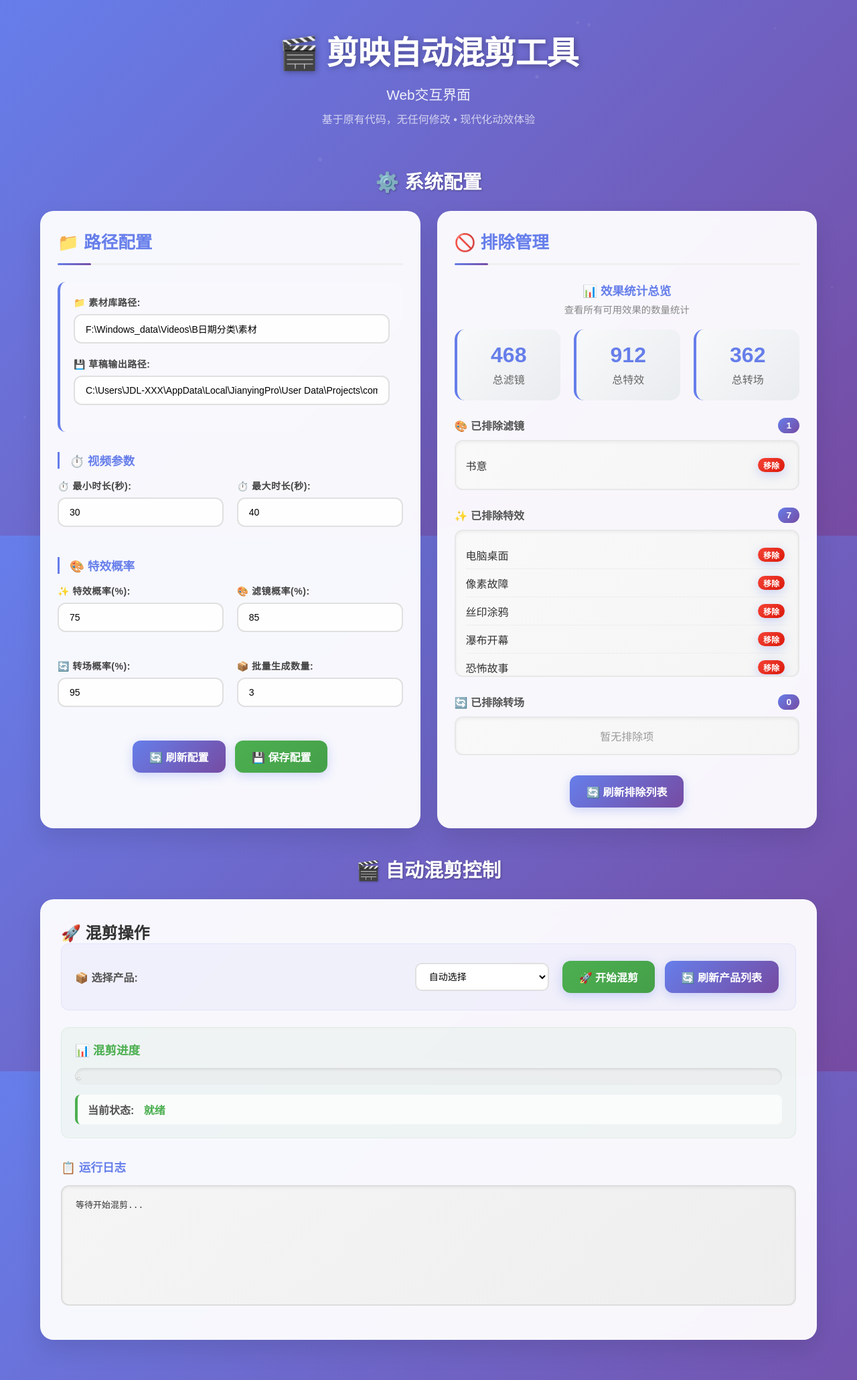
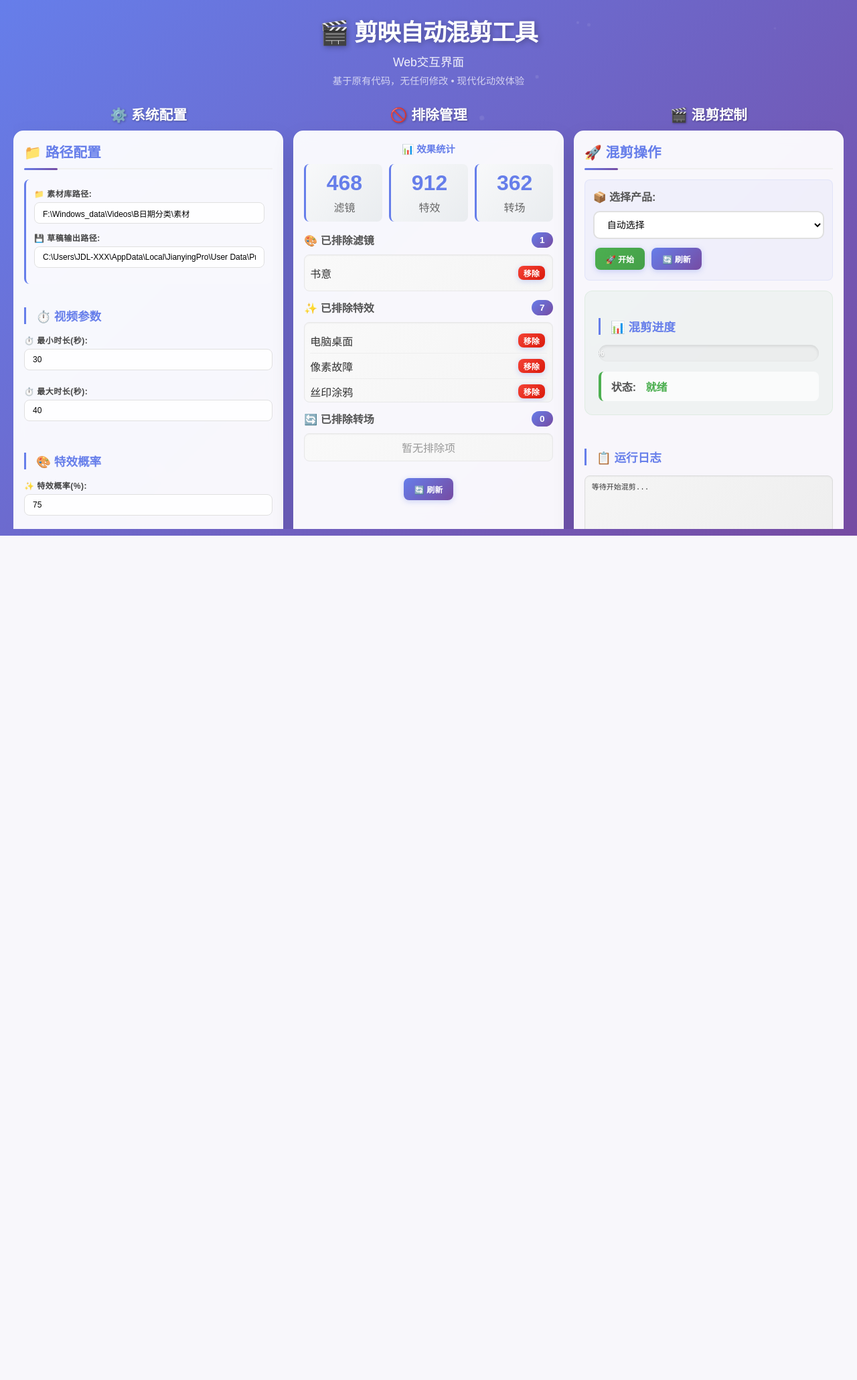
Before and after one commit to miludeerforest/JianYingProDraft, a Flask app: page / in a window 1280 px wide. Shown: the whole page at 67% size. After the commit the page ends 800 px from the top, so only its background shows below. Run offline with Flask 3, Linux system fonts and the light colour scheme.

Commit message:
Web界面单屏优化：三列布局，无需滚动，完美适配

```diff
--- a/templates/index.html
+++ b/templates/index.html
@@ -15,9 +15,10 @@
             font-family: 'Microsoft YaHei', Arial, sans-serif;
             background: linear-gradient(135deg, #667eea 0%, #764ba2 100%);
             background-attachment: fixed;
-            min-height: 100vh;
+            height: 100vh;
             color: #333;
             overflow-x: hidden;
+            overflow-y: auto;
         }
 
         /* 动态背景粒子效果 */
@@ -95,73 +96,85 @@
         }
 
         .container {
-            max-width: 1200px;
+            max-width: 1400px;
             margin: 0 auto;
-            padding: 20px;
+            padding: 10px 20px;
+            height: 100vh;
+            display: flex;
+            flex-direction: column;
+            overflow: hidden;
         }
 
         .header {
             text-align: center;
             color: white;
-            margin-bottom: 40px;
-            padding: 20px 0;
+            margin-bottom: 15px;
+            padding: 10px 0;
+            flex-shrink: 0;
         }
 
         .header h1 {
-            font-size: 3em;
-            margin-bottom: 15px;
+            font-size: 2.2em;
+            margin-bottom: 8px;
             text-shadow: 2px 2px 8px rgba(0,0,0,0.3);
             font-weight: 700;
             letter-spacing: -1px;
         }
 
         .header p {
-            font-size: 1.3em;
+            font-size: 1.1em;
             opacity: 0.9;
-            margin-bottom: 10px;
+            margin-bottom: 5px;
             font-weight: 300;
         }
 
         .header .subtitle {
-            font-size: 1em;
+            font-size: 0.9em;
             opacity: 0.7;
             font-weight: 300;
-            margin-top: 5px;
+            margin-top: 3px;
         }
 
         .main-content {
             display: grid;
-            grid-template-columns: 1fr 1fr;
-            gap: 25px;
-            margin-bottom: 40px;
+            grid-template-columns: 1fr 1fr 1fr;
+            gap: 15px;
+            flex: 1;
+            overflow: hidden;
         }
 
         .content-section {
-            margin-bottom: 40px;
+            display: flex;
+            flex-direction: column;
+            height: 100%;
         }
 
         .section-title {
-            font-size: 1.8em;
+            font-size: 1.3em;
             color: white;
             text-align: center;
-            margin-bottom: 25px;
+            margin-bottom: 10px;
             font-weight: 600;
             text-shadow: 1px 1px 3px rgba(0,0,0,0.3);
+            flex-shrink: 0;
         }
 
         .card {
             background: rgba(255, 255, 255, 0.95);
             backdrop-filter: blur(10px);
-            border-radius: 20px;
-            padding: 25px;
+            border-radius: 15px;
+            padding: 15px;
             box-shadow: 0 15px 35px rgba(0,0,0,0.1);
             border: 1px solid rgba(255, 255, 255, 0.2);
             transition: all 0.4s cubic-bezier(0.175, 0.885, 0.32, 1.275);
             position: relative;
-            overflow: hidden;
+            overflow-y: auto;
             opacity: 0;
             transform: translateY(30px);
             animation: slideInUp 0.8s ease forwards;
+            display: flex;
+            flex-direction: column;
+            height: 100%;
         }
 
         .card::before {
@@ -197,12 +210,13 @@
 
         .card h2 {
             color: #667eea;
-            margin-bottom: 25px;
-            font-size: 1.6em;
+            margin-bottom: 15px;
+            font-size: 1.3em;
             font-weight: 600;
-            border-bottom: 3px solid #f0f0f0;
-            padding-bottom: 15px;
+            border-bottom: 2px solid #f0f0f0;
+            padding-bottom: 10px;
             position: relative;
+            flex-shrink: 0;
         }
 
         .card h2::after {
@@ -218,45 +232,45 @@
 
         .config-grid {
             display: grid;
-            grid-template-columns: 1fr 1fr;
-            gap: 20px;
-            margin-bottom: 25px;
+            grid-template-columns: 1fr;
+            gap: 10px;
+            margin-bottom: 15px;
         }
 
         .config-item {
-            margin-bottom: 20px;
+            margin-bottom: 12px;
         }
 
         .config-item label {
             display: block;
-            margin-bottom: 8px;
+            margin-bottom: 5px;
             font-weight: 600;
             color: #444;
-            font-size: 14px;
+            font-size: 12px;
             letter-spacing: 0.5px;
         }
 
         .config-section {
-            margin-bottom: 30px;
-            padding: 20px;
+            margin-bottom: 15px;
+            padding: 12px;
             background: rgba(255, 255, 255, 0.05);
-            border-radius: 12px;
-            border-left: 4px solid #667eea;
+            border-radius: 8px;
+            border-left: 3px solid #667eea;
         }
 
         .config-section h3 {
             color: #667eea;
-            font-size: 1.2em;
-            margin-bottom: 15px;
+            font-size: 1em;
+            margin-bottom: 10px;
             font-weight: 600;
         }
 
         .config-item input, .config-item select {
             width: 100%;
-            padding: 12px 16px;
-            border: 2px solid #e0e0e0;
-            border-radius: 12px;
-            font-size: 14px;
+            padding: 8px 12px;
+            border: 1px solid #e0e0e0;
+            border-radius: 8px;
+            font-size: 12px;
             background: rgba(255, 255, 255, 0.9);
             transition: all 0.3s cubic-bezier(0.175, 0.885, 0.32, 1.275);
             position: relative;
@@ -279,16 +293,16 @@
             background: linear-gradient(135deg, #667eea 0%, #764ba2 100%);
             color: white;
             border: none;
-            padding: 12px 25px;
-            border-radius: 12px;
+            padding: 8px 16px;
+            border-radius: 8px;
             cursor: pointer;
-            font-size: 16px;
+            font-size: 12px;
             font-weight: bold;
             transition: all 0.3s cubic-bezier(0.175, 0.885, 0.32, 1.275);
-            margin: 5px;
+            margin: 3px;
             position: relative;
             overflow: hidden;
-            box-shadow: 0 4px 15px rgba(102, 126, 234, 0.3);
+            box-shadow: 0 2px 8px rgba(102, 126, 234, 0.3);
         }
 
         .btn::before {
@@ -333,34 +347,34 @@
         .stats-grid {
             display: grid;
             grid-template-columns: repeat(3, 1fr);
-            gap: 20px;
-            margin-bottom: 25px;
+            gap: 10px;
+            margin-bottom: 15px;
         }
 
         .stats-header {
             text-align: center;
-            margin-bottom: 20px;
+            margin-bottom: 10px;
         }
 
         .stats-title {
-            font-size: 1.1em;
+            font-size: 0.9em;
             color: #667eea;
             font-weight: 600;
-            margin-bottom: 5px;
+            margin-bottom: 3px;
         }
 
         .stats-subtitle {
-            font-size: 0.9em;
+            font-size: 0.8em;
             color: #888;
             font-weight: 400;
         }
 
         .stat-item {
             text-align: center;
-            padding: 20px;
+            padding: 10px;
             background: linear-gradient(135deg, #f8f9fa 0%, #e9ecef 100%);
-            border-radius: 15px;
-            border-left: 4px solid #667eea;
+            border-radius: 8px;
+            border-left: 3px solid #667eea;
             transition: all 0.3s cubic-bezier(0.175, 0.885, 0.32, 1.275);
             cursor: pointer;
             position: relative;
@@ -400,17 +414,21 @@
         }
 
         .exclusion-list {
-            max-height: 220px;
+            max-height: 120px;
             overflow-y: auto;
-            border: 2px solid #e8e8e8;
-            border-radius: 12px;
-            padding: 15px;
+            border: 1px solid #e8e8e8;
+            border-radius: 8px;
+            padding: 8px;
             background: linear-gradient(135deg, #f9f9f9 0%, #f5f5f5 100%);
-            box-shadow: inset 0 2px 4px rgba(0,0,0,0.05);
+            box-shadow: inset 0 1px 2px rgba(0,0,0,0.05);
+            flex: 1;
         }
 
         .exclusion-section {
-            margin-bottom: 25px;
+            margin-bottom: 12px;
+            display: flex;
+            flex-direction: column;
+            min-height: 0;
         }
 
         .exclusion-header {
@@ -460,13 +478,12 @@
 
         .control-section {
             display: grid;
-            grid-template-columns: 1fr auto auto;
-            gap: 15px;
-            align-items: center;
-            margin-bottom: 25px;
-            padding: 20px;
+            grid-template-columns: 1fr;
+            gap: 10px;
+            margin-bottom: 15px;
+            padding: 12px;
             background: rgba(102, 126, 234, 0.05);
-            border-radius: 12px;
+            border-radius: 8px;
             border: 1px solid rgba(102, 126, 234, 0.1);
         }
 
@@ -587,16 +604,17 @@
 
         .log-area {
             background: linear-gradient(135deg, #f5f5f5 0%, #eeeeee 100%);
-            border: 2px solid #ddd;
-            border-radius: 12px;
-            padding: 20px;
-            height: 180px;
+            border: 1px solid #ddd;
+            border-radius: 8px;
+            padding: 10px;
+            height: 120px;
             overflow-y: auto;
             font-family: 'Courier New', monospace;
-            font-size: 13px;
-            line-height: 1.4;
+            font-size: 11px;
+            line-height: 1.3;
             white-space: pre-wrap;
-            box-shadow: inset 0 2px 4px rgba(0,0,0,0.05);
+            box-shadow: inset 0 1px 2px rgba(0,0,0,0.05);
+            flex: 1;
         }
 
         .alert {
@@ -866,33 +895,33 @@
                         </div>
                     </div>
 
-                    <div style="text-align: center; margin-top: 25px;">
-                        <button class="btn" onclick="loadConfig()">🔄 刷新配置</button>
-                        <button class="btn btn-success" onclick="saveConfig()">💾 保存配置</button>
+                    <div style="text-align: center; margin-top: 15px;">
+                        <button class="btn" onclick="loadConfig()">🔄 刷新</button>
+                        <button class="btn btn-success" onclick="saveConfig()">💾 保存</button>
+                    </div>
                 </div>
             </div>
 
             <!-- 排除管理 -->
+            <div class="content-section">
+                <h2 class="section-title">🚫 排除管理</h2>
                 <div class="card">
-                    <h2>🚫 排除管理</h2>
-
                     <div class="stats-header">
-                        <div class="stats-title">📊 效果统计总览</div>
-                        <div class="stats-subtitle">查看所有可用效果的数量统计</div>
+                        <div class="stats-title">📊 效果统计</div>
                     </div>
 
                     <div class="stats-grid">
                         <div class="stat-item">
                             <div class="stat-number" id="filters-total">0</div>
-                            <div class="stat-label">总滤镜</div>
+                            <div class="stat-label">滤镜</div>
                         </div>
                         <div class="stat-item">
                             <div class="stat-number" id="effects-total">0</div>
-                            <div class="stat-label">总特效</div>
+                            <div class="stat-label">特效</div>
                         </div>
                         <div class="stat-item">
                             <div class="stat-number" id="transitions-total">0</div>
-                            <div class="stat-label">总转场</div>
+                            <div class="stat-label">转场</div>
                         </div>
                     </div>
 
@@ -920,17 +949,16 @@
                         <div class="exclusion-list" id="transitions-list"></div>
                     </div>
 
-                    <div style="text-align: center; margin-top: 25px;">
-                        <button class="btn" onclick="loadExclusions()">🔄 刷新排除列表</button>
-                    </div>
+                    <div style="text-align: center; margin-top: 10px;">
+                        <button class="btn" onclick="loadExclusions()">🔄 刷新</button>
                     </div>
                 </div>
             </div>
 
             <!-- 自动混剪控制 -->
             <div class="content-section">
-            <h2 class="section-title">🎬 自动混剪控制</h2>
-            <div class="status-panel">
+                <h2 class="section-title">🎬 混剪控制</h2>
+                <div class="card">
                     <h2>🚀 混剪操作</h2>
 
                     <div class="control-section">
@@ -939,8 +967,8 @@
                             <option value="">自动选择</option>
                         </select>
                         <div>
-                        <button class="btn btn-success" onclick="startAutomix()" id="start-btn">🚀 开始混剪</button>
-                        <button class="btn" onclick="loadProducts()">🔄 刷新产品列表</button>
+                            <button class="btn btn-success" onclick="startAutomix()" id="start-btn">🚀 开始</button>
+                            <button class="btn" onclick="loadProducts()">🔄 刷新</button>
                         </div>
                     </div>
 
@@ -952,7 +980,7 @@
                             </div>
                         </div>
                         <div class="status-display">
-                        <span class="status-label">当前状态:</span>
+                            <span class="status-label">状态:</span>
                             <span id="status-text" class="status-value">就绪</span>
                         </div>
                     </div>
```
Also changed, not shown: other parts of templates/index.html (+52 -40 lines), WEB_LAYOUT_OPTIMIZATION.md (added, +396 -0 lines). Lines whose indentation alone changed are shown as unchanged.
